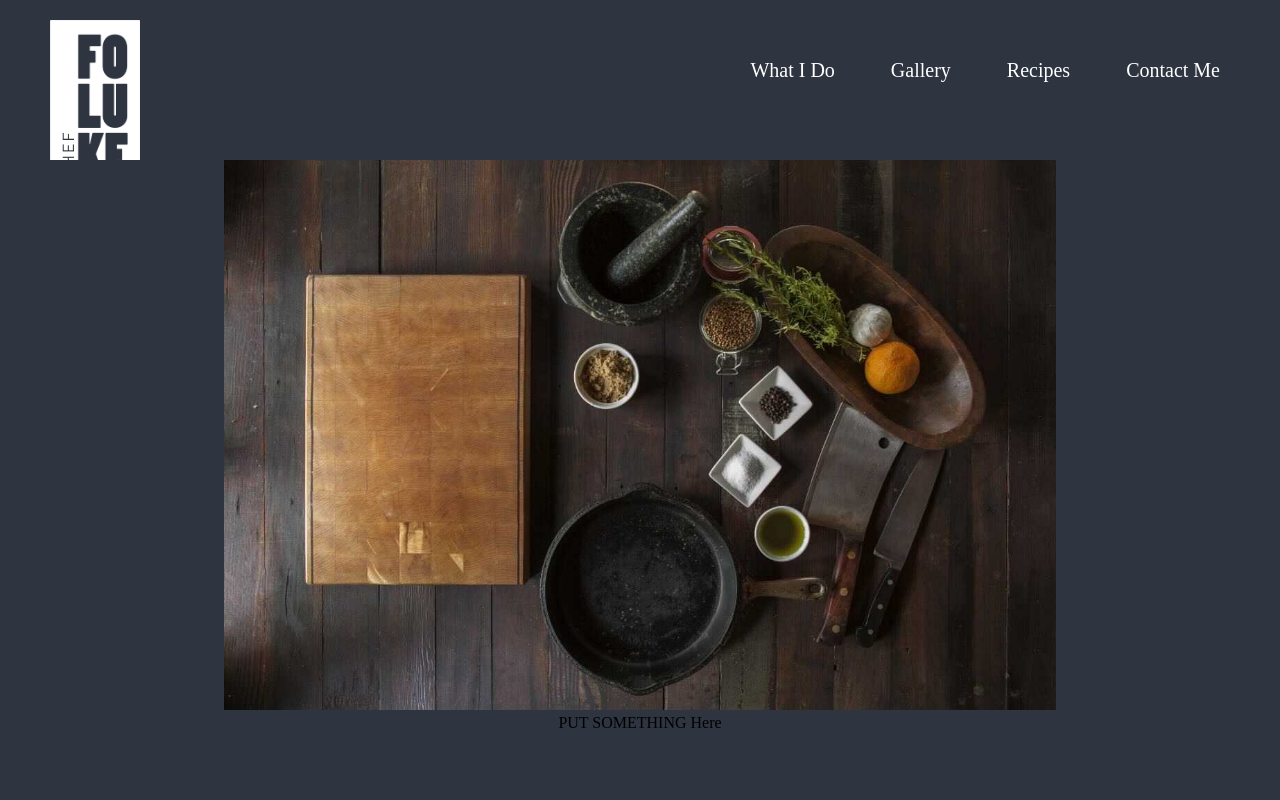
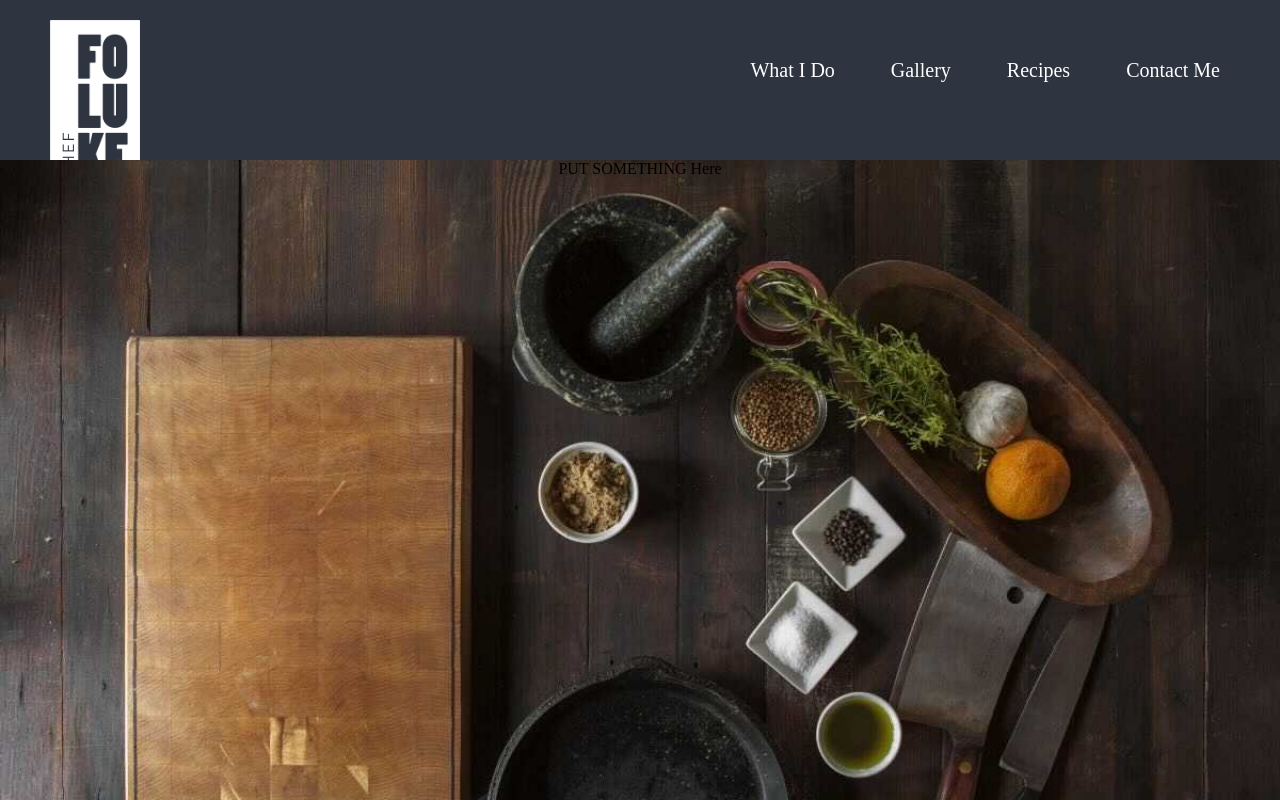
Before and after one commit to MaverickCavazos/personal-chef, a React (Create React App) app: page / in a window 1280 px wide. Shown: the top 800 px of the page. Built offline with nearby package versions, Linux system fonts and the light colour scheme.

Commit message:
edited sizing of background image

```diff
--- a/src/components/Home/index.js
+++ b/src/components/Home/index.js
@@ -1,5 +1,5 @@
 import React from 'react';
-import coverImage from "../images/home-page.jpg";
+
 
 
 function Home() {
@@ -8,7 +8,6 @@
     <section className="home-page spBgcover sp-h-full sp-antialiased sp-bg-slideshow"  >
     <div >
       <h1 id="about"></h1>
-      <img src={coverImage} id= "myprofileimage" className="my-2" style={{ height: "auto", width: "65%" }} alt="cover" />
     </div>
       <div id="about-text" className="my-2">
         <p>
--- a/src/index.css
+++ b/src/index.css
@@ -72,3 +72,11 @@
   width: 90px;
 
 }
+
+
+.home-page {
+  background-image:  url("./components/images/home-page.jpg");
+  height: 100vh;
+  background-repeat: no-repeat;
+  background-size: cover;
+}
```
